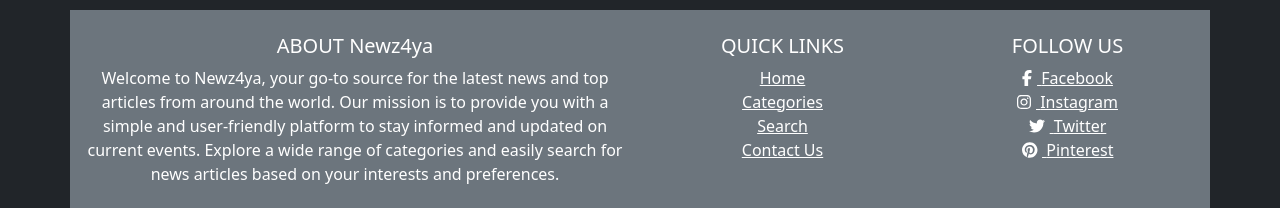
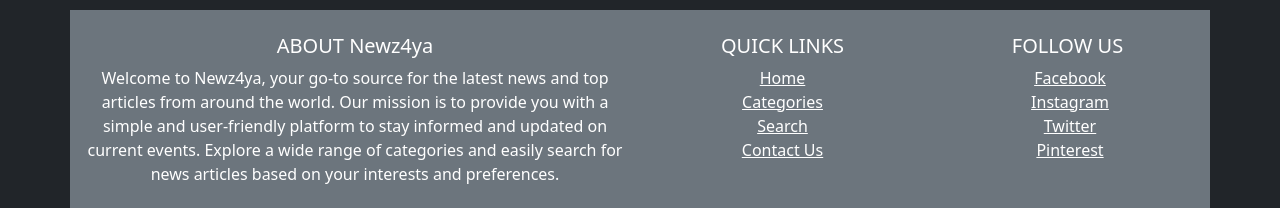
Before and after one commit to GarvBhatt/Newz4ya, a React (Vite) app: page /about in a window 1280 px wide. Shown: the part 1074-1282 px from the top of the page. Built offline with nearby package versions, Linux system fonts and the light colour scheme.

Commit message:
sevevteenth commit

```diff
--- a/package.json
+++ b/package.json
@@ -1,20 +1,15 @@
 {
-  "homepage": "https://github.com/GarvBhatt/Newz4ya",
   "name": "newz4ya2",
   "private": true,
   "version": "0.0.0",
   "type": "module",
   "scripts": {
-    "predeploy": "vite build",
-    "deploy": "gh-pages -d dist",
     "start": "vite",
     "build": "vite build",
     "lint": "eslint . --ext js,jsx --report-unused-disable-directives --max-warnings 0",
     "preview": "vite preview"
   },
   "dependencies": {
-    "@fortawesome/free-brands-svg-icons": "^6.4.2",
-    "@fortawesome/react-fontawesome": "^0.2.0",
     "axios": "^1.6.0",
     "bootstrap": "^5.3.2",
     "react": "^18.2.0",
--- a/src/MyComponents/Footer.jsx
+++ b/src/MyComponents/Footer.jsx
@@ -1,11 +1,4 @@
 import React from "react";
-import { FontAwesomeIcon } from "@fortawesome/react-fontawesome";
-import {
-  faFacebookF,
-  faTwitter,
-  faInstagram,
-  faPinterest,
-} from "@fortawesome/free-brands-svg-icons";
 
 const footerStyle = {
   position: "relative",
@@ -65,7 +58,6 @@
             <li>
               <a href="#!" className="text-white" rel="noopener noreferrer">
                 <span style={{ paddingRight: "5px" }}>
-                  <FontAwesomeIcon icon={faFacebookF} />
                 </span>{" "}
                 Facebook
               </a>
@@ -73,7 +65,6 @@
             <li>
               <a href="#!" className="text-white" rel="noopener noreferrer">
                 <span style={{ paddingRight: "5px" }}>
-                  <FontAwesomeIcon icon={faInstagram} />
                 </span>{" "}
                 Instagram
               </a>
@@ -81,7 +72,6 @@
             <li>
               <a href="#!" className="text-white" rel="noopener noreferrer">
                 <span style={{ paddingRight: "5px" }}>
-                  <FontAwesomeIcon icon={faTwitter} />
                 </span>{" "}
                 Twitter
               </a>
@@ -89,7 +79,6 @@
             <li>
               <a href="#!" className="text-white" rel="noopener noreferrer">
                 <span style={{ paddingRight: "5px" }}>
-                  <FontAwesomeIcon icon={faPinterest} />
                 </span>{" "}
                 Pinterest
               </a>
```
